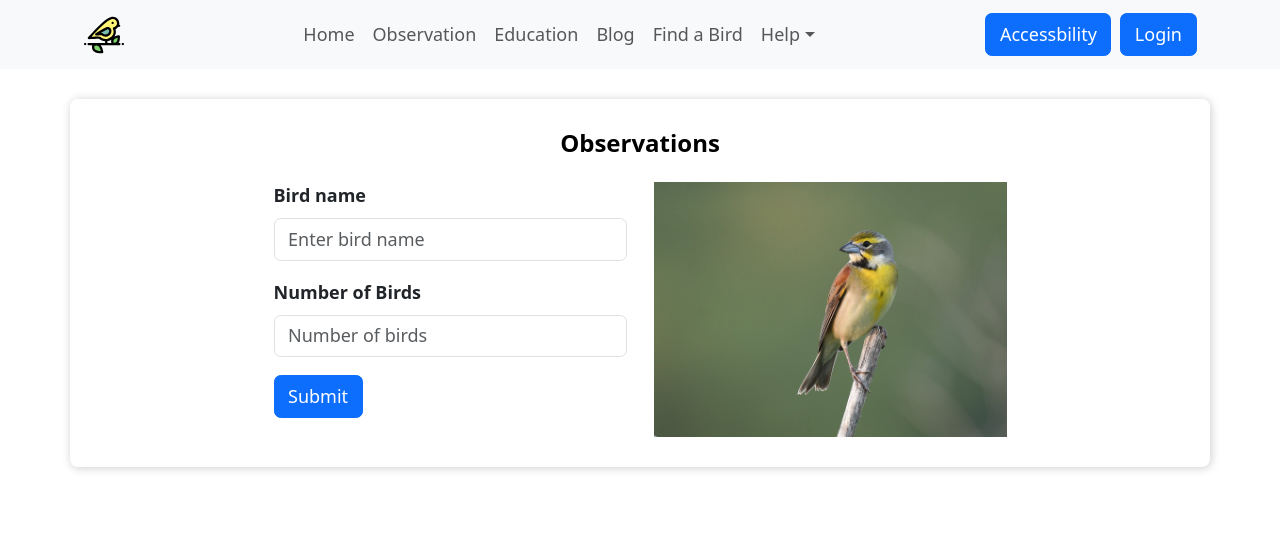
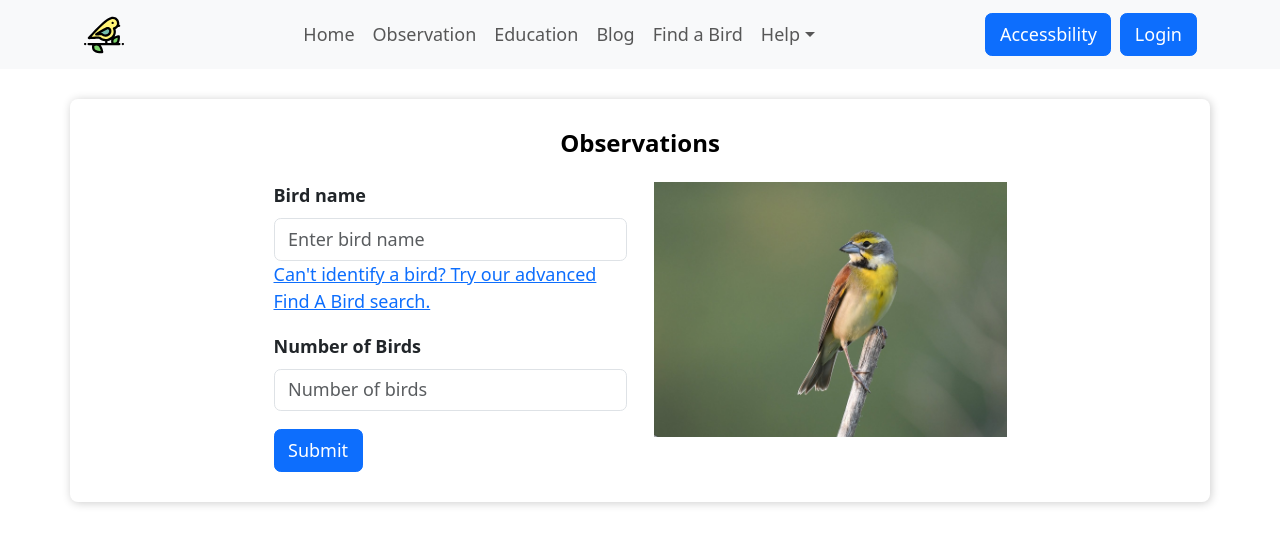
Before and after one commit to IgorSteps/dickcissel, a React (Create React App) app: page /observations in a window 1280 px wide. Shown: the top 544 px of the page. Built offline with nearby package versions, Linux system fonts and the light colour scheme; what miragejs would draw is missing.

Commit message:
DIC-23: Add link and bug fixes (#17)
* Add link and bug fixes

* .

```diff
--- a/src/App.css
+++ b/src/App.css
@@ -8,6 +8,10 @@ html {
 
 .App {
   background-color: white;
+}
+
+.form-text {
+  font-size: 1em !important;
 }
 
 .login-form-container {
@@ -185,6 +189,19 @@ html[data-bs-theme="high-contrast"] .accordion-button.collapse::after {
   color: white;
 }
 
-html[data-bs-theme="high-contrast"] #address, #phone, #email {
+html[data-bs-theme="high-contrast"] #address{
   color: #00DDFF;
 }
+
+
+html[data-bs-theme="high-contrast"] #phone{
+  color: #00DDFF;
+}
+
+html[data-bs-theme="high-contrast"] #email{
+  color: #00DDFF;
+}
+
+html[data-bs-theme="high-contrast"] #findabirdlink {
+  color: #00DDFF;
+}
--- a/src/App.js
+++ b/src/App.js
@@ -25,7 +25,7 @@ function App() {
           <Route path="/faq" element={<FAQ />} />
           <Route path="/contact-us" element={<ContactUs />} />
           <Route path="/how-to-use" element={<HowToUse />} />
-          <Route path="/find" element={<SearchPage />} />
+          <Route path="/find-a-bird" element={<SearchPage />} />
           <Route path="/admin" element={<AdminPage />} />
         </Routes>
       </BrowserRouter>
--- a/src/components/navbar/navbar.js
+++ b/src/components/navbar/navbar.js
@@ -36,7 +36,7 @@ function BasicNavbar() {
             <Nav.Link href="http://localhost:3000/observations">Observation</Nav.Link>
             <Nav.Link href="http://localhost:3000/education">Education</Nav.Link>
             <Nav.Link href="http://localhost:3000/blog">Blog</Nav.Link>
-            <Nav.Link href="http://localhost:3000/search">Find a Bird</Nav.Link>
+            <Nav.Link href="http://localhost:3000/find-a-bird">Find a Bird</Nav.Link>
             <NavDropdown title="Help" id="basic-nav-dropdown">
               <NavDropdown.Item href="http://localhost:3000/how-to-use">How To Use</NavDropdown.Item>
               <NavDropdown.Item href="http://localhost:3000/faq">FAQ</NavDropdown.Item>
--- a/src/components/observations/observations.js
+++ b/src/components/observations/observations.js
@@ -184,6 +184,14 @@ export default function Observation(props) {
                                     onChange={(e) => setBirdName(e.target.value)}
                                     value={birdName}
                                 />
+                                <Form.Text>
+                                    <a
+                                    id="findabirdlink"
+                                    href="http://localhost:3000/find-a-bird"
+                                    target="_blank"
+                                    title="Go to Find a Bird page"
+                                    > Can't identify a bird? Try our advanced Find A Bird search.</a>
+                                </Form.Text>
                                 {nameErrorMessage && <div className="text-danger">{nameErrorMessage}</div>}
                             </Form.Group>
 
```
